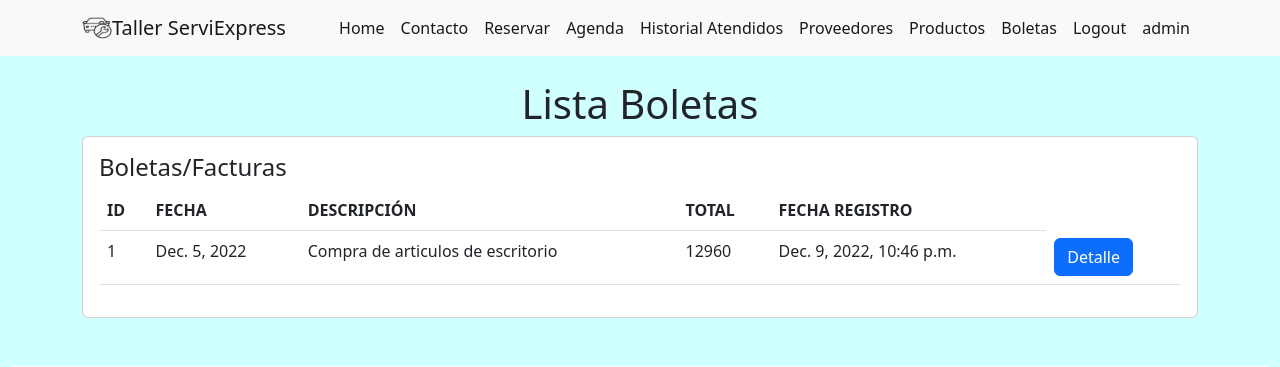
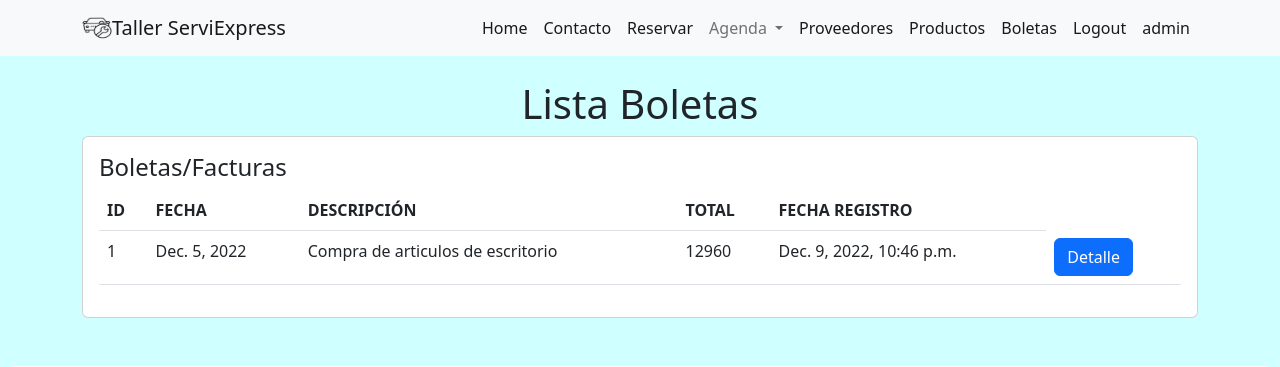
Before and after one commit to Guvtam/desarrolloArquitectura, a Django app: page /boletas/ in a window 1280 px wide. Shown: the top 367 px of the page. Run offline with Django 4.2, Linux system fonts and the light colour scheme; a user stored in the database is signed in; data comes from the database, SQL or seed files in the repository; both versions use the stored data as it was after the commit.

Commit message:
Mejora navbar

```diff
--- a/task/templates/base.html
+++ b/task/templates/base.html
@@ -38,13 +38,19 @@
               {% endif %}
               {% if user.is_authenticated %}
 
+              <li class="nav-item dropdown">
+                <a class="nav-link dropdown-toggle" href="#" role="button" data-bs-toggle="dropdown" aria-expanded="false">
+                  Agenda
+                </a>
+                <ul class="dropdown-menu">
+                  <li><a class="dropdown-item" href="{% url 'reservasPorRealizar' %}">Atenciones Pendientes</a></li>
+                  <li><a class="dropdown-item" href="{% url 'reservas' %}">Todas Las Reservas</a></li>
+                  <li><a class="dropdown-item" href="{% url 'reservasRealizadas' %}">Historial Atendidos</a></li>
 
-              <li class="nav-item">
-                <a class="nav-link active" href="{% url 'reservas' %}">Agenda</a>
+
+                </ul>
               </li>
-              <li class="nav-item">
-                <a class="nav-link active" href="{% url 'reservasRealizadas' %}">Historial Atendidos</a>
-              </li>
+
               <li class="nav-item">
                 <a class="nav-link active" href="{% url 'listProveedor' %}">Proveedores</a>
               </li>
--- a/task/views.py
+++ b/task/views.py
@@ -350,7 +350,7 @@ def reservasRealizadas(request):
 
 @login_required
 def reservasPorRealizar(request):
-    reservas = Reserva.objects.filter(atendido__isnull=False)
+    reservas = Reserva.objects.filter(atendido__isnull=True)
     return render(request, 'reservas.html',{
         'reservas' : reservas
     })
```
Also changed, not shown: db.sqlite3.
